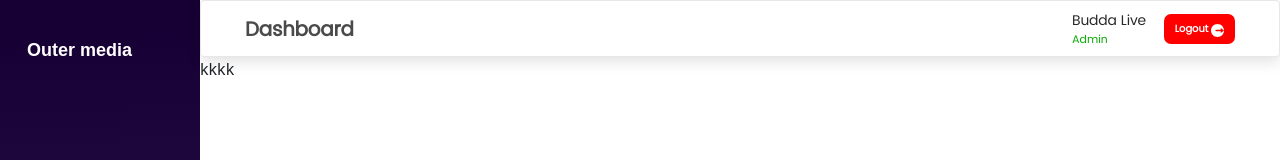
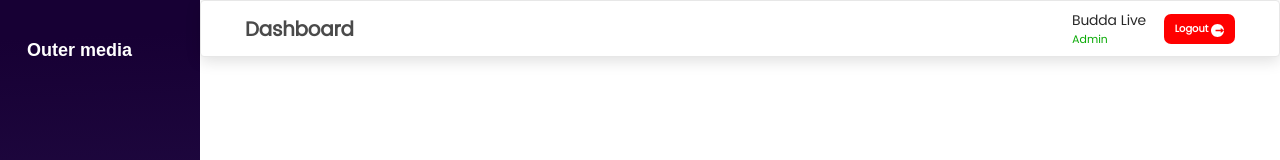
Before and after one commit to KingJrn/Outer_Media, a Vue app: page / in a window 1280 px wide. Shown: the top 160 px of the page. Built offline with nearby package versions, Linux system fonts and the light colour scheme.

Commit message:
maded some adjustment on the home page

```diff
--- a/src/pages/Customer/HomeView.vue
+++ b/src/pages/Customer/HomeView.vue
@@ -1,7 +1,7 @@
 <template>
   <Navigation>
     <div id="content">
-      kkkk
+
     </div>
   </Navigation>
 </template>
@@ -17,5 +17,7 @@ export default {
 </script>
 
 <style>
-
+  #content{
+    height: 100%;
+  }
 </style>
```
